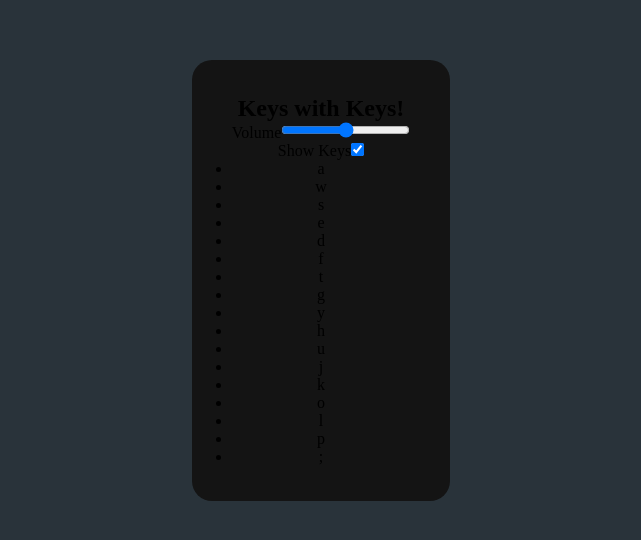
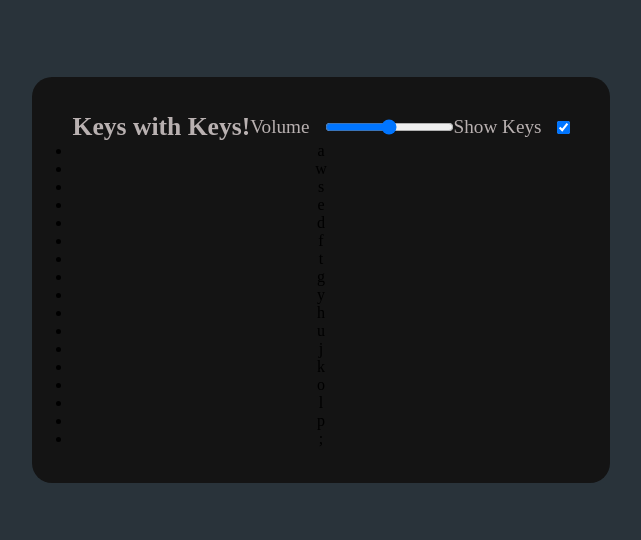
Before and after one commit to timcs1274/KeyswithKeys, a React (Create React App) app in the folder my-app/: page / in a window 1280 px wide. Shown: the part 120-660 px from the top of the page, without its empty margins (319-960 px from the left). Built offline with nearby package versions, Linux system fonts and the light colour scheme.

Commit message:
add styling to piano header

```diff
--- a/my-app/src/styles/Home.css
+++ b/my-app/src/styles/Home.css
@@ -17,3 +17,25 @@ body {
   border-radius: 20px;
   background: #141414;
 }
+
+.wrapper header {
+  display: flex;
+  color: #b9b1b1;
+  align-items: center;
+  justify-content: space-between;
+}
+
+header h2 {
+  font-size: 1.6rem;
+}
+
+header .column {
+  display: flex;
+  align-items: center;
+}
+
+header span {
+  font-weight: 500;
+  margin-right: 15px;
+  font-size: 1.2rem;
+}
```
